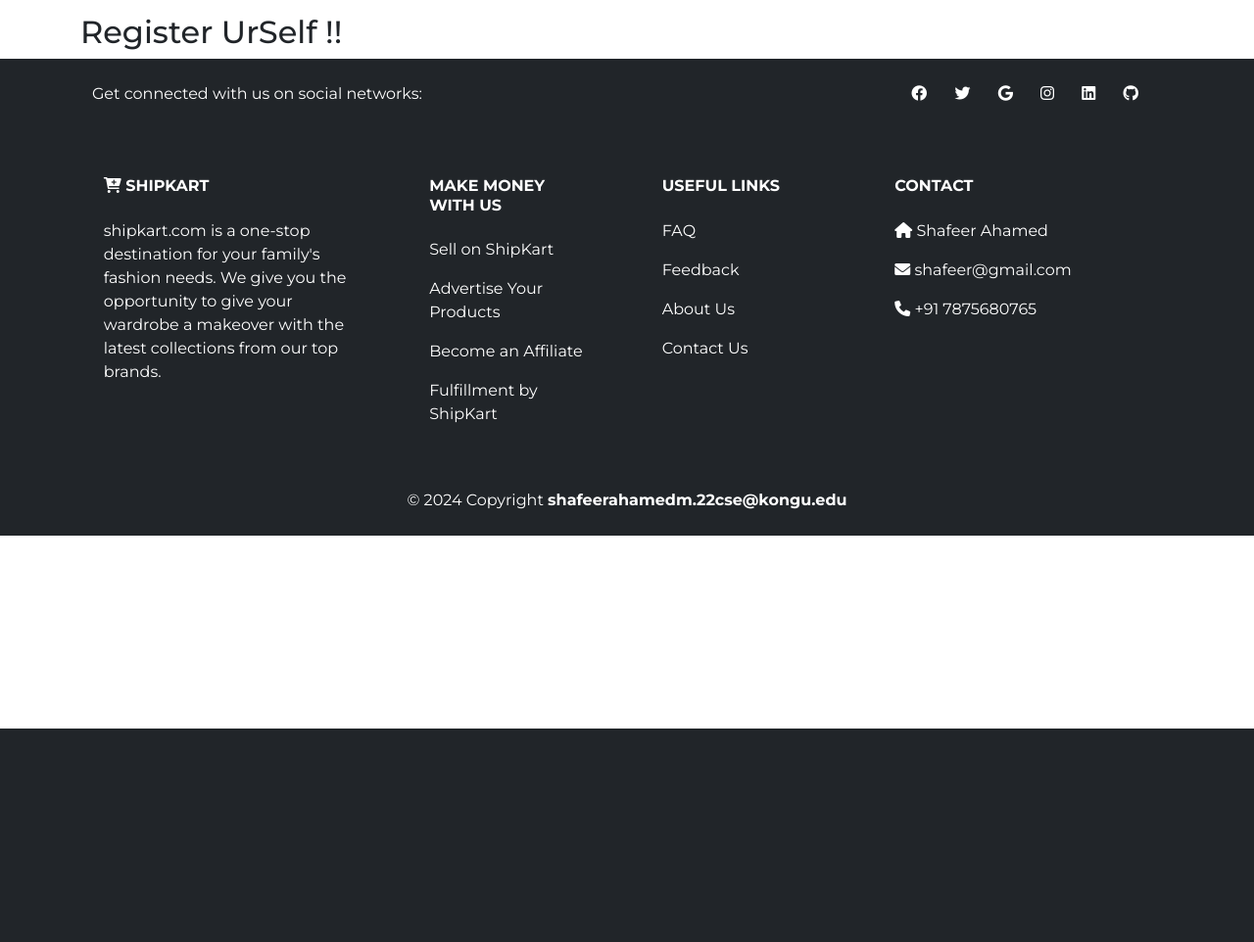
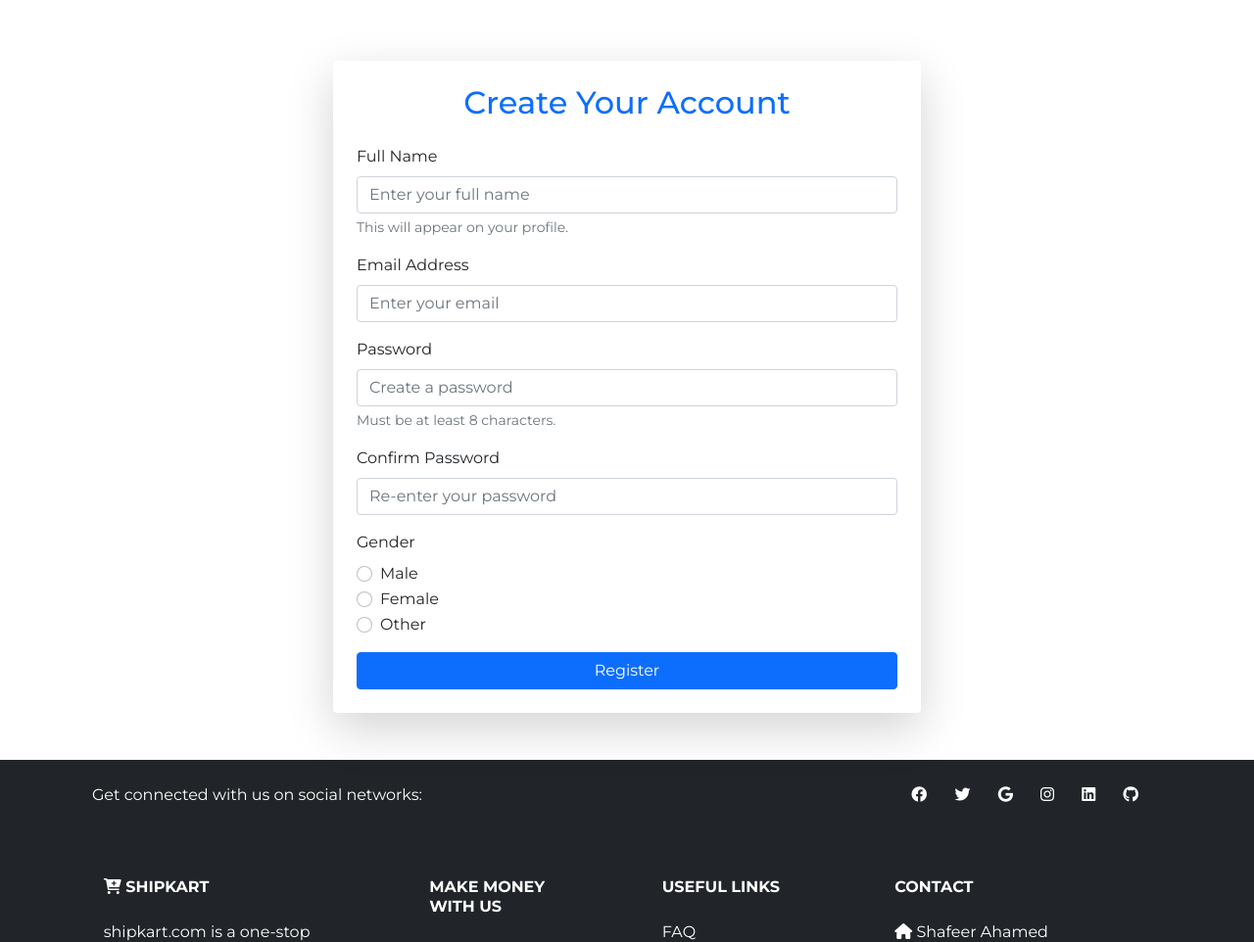
Before and after one commit to shafeer2511/E-Commerce, a Django app: page /register/ in a window 1280 px wide. Shown: the part 56-1018 px from the top of the page at 98% size. Before the commit the page ends 800 px from the top, so only its background shows below. Run offline with Django 5.2, Linux system fonts and the light colour scheme.

Commit message:
Update register.html

```diff
--- a/shop/templates/shop/register.html
+++ b/shop/templates/shop/register.html
@@ -8,7 +8,66 @@
     <div class='container' style='margin-top:70px'>
         <div class='row'>
             <div class='col-12'>
-                <h2>Register UrSelf !!</h2>
+                <form action="{% url 'register' %}" method="POST" class="container my-5 shadow-lg p-4 bg-white rounded" style="max-width: 600px;">
+                    {% csrf_token %}
+                    <h2 class="text-center text-primary mb-4">Create Your Account</h2>
+
+                    <!-- Full Name -->
+                    <div class="mb-3">
+                      <label for="fullName" class="form-label">Full Name</label>
+                      <input type="text" class="form-control" id="fullName" name="full_name" placeholder="Enter your full name" required>
+                      <div class="form-text">This will appear on your profile.</div>
+                    </div>
+
+                    <!-- Email -->
+                    <div class="mb-3">
+                      <label for="email" class="form-label">Email Address</label>
+                      <input type="email" class="form-control" id="email" name="email" placeholder="Enter your email" required>
+                      <div class="invalid-feedback">Please enter a valid email address.</div>
+                    </div>
+
+                    <!-- Password -->
+                    <div class="mb-3">
+                      <label for="password" class="form-label">Password</label>
+                      <input type="password" class="form-control" id="password" name="password" placeholder="Create a password" required>
+                      <div class="form-text">Must be at least 8 characters.</div>
+                    </div>
+
+                    <!-- Confirm Password -->
+                    <div class="mb-3">
+                      <label for="confirmPassword" class="form-label">Confirm Password</label>
+                      <input type="password" class="form-control" id="confirmPassword" name="confirm_password" placeholder="Re-enter your password" required>
+                      <div class="invalid-feedback">Passwords do not match.</div>
+                    </div>
+
+                    <!-- Gender -->
+                    <div class="mb-3">
+                      <label class="form-label">Gender</label>
+                      <div class="form-check">
+                        <input class="form-check-input" type="radio" name="gender" id="male" value="Male" required>
+                        <label class="form-check-label" for="male">Male</label>
+                      </div>
+                      <div class="form-check">
+                        <input class="form-check-input" type="radio" name="gender" id="female" value="Female" required>
+                        <label class="form-check-label" for="female">Female</label>
+                      </div>
+                      <div class="form-check">
+                        <input class="form-check-input" type="radio" name="gender" id="other" value="Other" required>
+                        <label class="form-check-label" for="other">Other</label>
+                      </div>
+                    </div>
+
+                    {% comment %} <!-- Terms and Conditions -->
+                    <div class="mb-3 form-check">
+                      <input type="checkbox" class="form-check-input" id="terms" name="terms" required>
+                      <label class="form-check-label" for="terms">I agree to the <a href="#">Terms and Conditions</a></label>
+                      <div class="invalid-feedback">You must agree to the terms before submitting.</div>
+                    </div> {% endcomment %}
+
+                    <!-- Submit Button -->
+                    <button type="submit" class="btn btn-primary w-100">Register</button>
+                  </form>
+
             </div>
         </div>
     </div>
```
